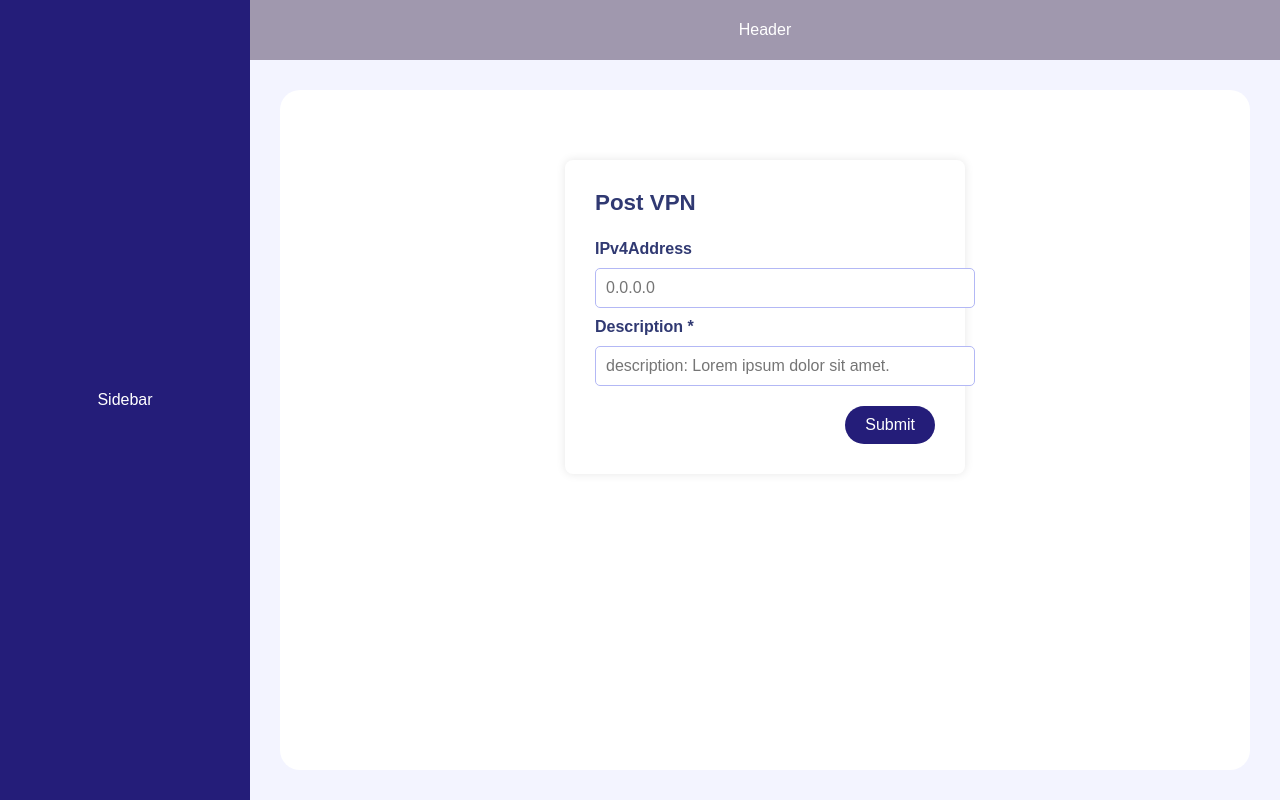
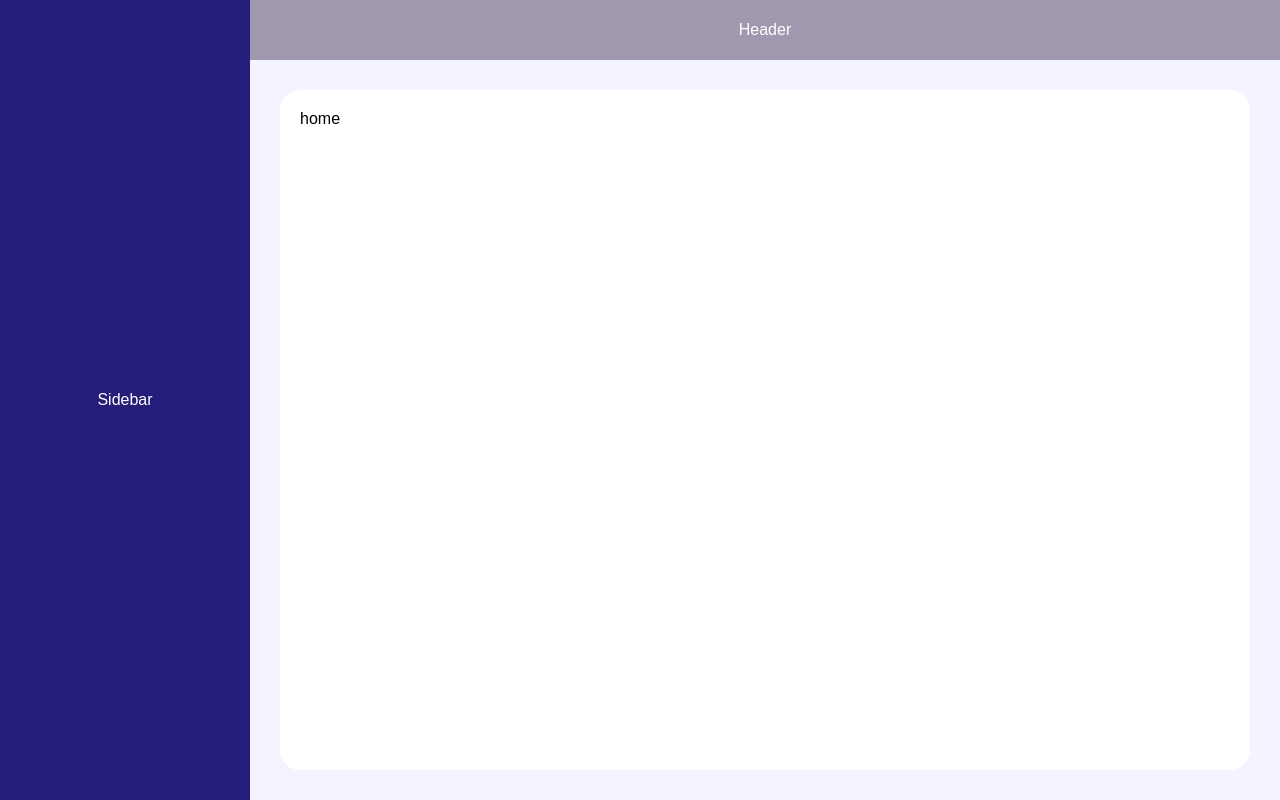
Before and after one commit to d3nis01/ip-a5-front, a React (Vite) app: page / in a window 1280 px wide. Built offline with nearby package versions, Linux system fonts and the light colour scheme.

Commit message:
Fixed Vpn Post styling

```diff
--- a/src/components/sidebar/styles.ts
+++ b/src/components/sidebar/styles.ts
@@ -13,4 +13,9 @@ export const SidebarContainer = styled.div`
   flex-direction: column;
   align-items: center;
   justify-content: center;
+
+  @media (max-width: 992px) {
+    display: none;
+    visibility: hidden;
+  }
 `;
--- a/src/layout/styles.ts
+++ b/src/layout/styles.ts
@@ -13,6 +13,10 @@ export const LayoutCenterContainer = styled.div`
   height: 100%;
   min-height: 100vh;
   width: calc(100vw - 250px);
+
+  @media (max-width: 992px) {
+    width: 100%;
+  }
 `;
 
 export const LayoutContentWrapper = styled.div`
--- a/src/modules/home/Home.tsx
+++ b/src/modules/home/Home.tsx
@@ -1,11 +1,9 @@
 import { HomeContainer, HomeInnerContainer } from './styles';
-//import PostSamba from '../post-samba/PostSamba';
-import PostVpn from '../post-vpn/PostVpn';
 
 const Home = (): JSX.Element => {
   return (
     <HomeContainer>
-      <HomeInnerContainer><PostVpn/></HomeInnerContainer>
+      <HomeInnerContainer>home</HomeInnerContainer>
     </HomeContainer>
   );
 };
--- a/src/modules/post-vpn/PostVpn.tsx
+++ b/src/modules/post-vpn/PostVpn.tsx
@@ -1,19 +1,22 @@
 import React, { useState } from 'react';
 import {
-  PostVpnContainer,
   PostVpnTitle,
-  Form,
-  Label,
-  Input,
-  SubmitButton,
-  ResponseSection,
-  ResponseItem,
+  VpnPostForm,
+  VpnPostLabel,
+  VpnPostInput,
+  VpnPostSubmitButton,
+  VpnPostResponseSection,
   ResponseLabel,
   ResponseValue,
-  ResponseContent,
-  ResponseBox,
   RequestResponseLabel,
   CopyButton,
+  VPNPostContainer,
+  VPNPostInnerContainer,
+  VpnPostInputWrapper,
+  VpnPostTextarea,
+  VpnPostResponseWrapper,
+  VpnPostResponseItemWrapper,
+  VpnPostResponseValueContainer,
 } from './styles';
 
 import { IResponseItem, createResponseItems } from './constants';
@@ -25,70 +28,64 @@ const copyToClipboard = async (text: string) => {
   }
   try {
     await navigator.clipboard.writeText(text);
-    alert('Text copied to clipboard');
   } catch (err) {
     console.error('Failed to copy text: ', err);
   }
 };
 
 const PostVpn = (): JSX.Element => {
-  const [iPv4Address, setIPv4Address] = useState('');
-  const [description, setDescription] = useState('');
-  //const [uuid, setUuid] = useState<string>('');
-  const [submitted, setSubmitted] = useState<boolean>(false);
+  const [iPv4Address, setIPv4Address] = useState<string>('');
+  const [description, setDescription] = useState<string>('');
+  const [isFormSubmitted, setIsFormSubmitted] = useState<boolean>(false);
   const [responseItems, setResponseItems] = useState<IResponseItem[]>([]);
 
   const handleSubmit = (event: React.FormEvent<HTMLFormElement>) => {
     event.preventDefault();
     const newResponseItems = createResponseItems('uuid', '200 Success');
     setResponseItems(newResponseItems);
-    setSubmitted(true);
+    setIsFormSubmitted(true);
   };
 
   return (
-    <PostVpnContainer>
-      <PostVpnTitle><b>Post VPN</b></PostVpnTitle>
-      <Form onSubmit={handleSubmit}>
-        <Label htmlFor="ipv4Address">IPv4Address</Label>
-      	<Input
-        type="text"
-        id="iPv4Address"
-        name="iPv4Address"
-        value={iPv4Address}
-        onChange={(e) => setIPv4Address(e.target.value)}
-        placeholder="0.0.0.0"
-        required />
-
-	    <Label htmlFor="description">Description *</Label>
-        <Input
-        type="text"
+    <VPNPostContainer>
+      <VPNPostInnerContainer>
+        <PostVpnTitle>Post VPN</PostVpnTitle>
+        <VpnPostForm onSubmit={handleSubmit}>
+          <VpnPostInputWrapper>
+            <VpnPostLabel htmlFor="ipv4Address">IPv4Address</VpnPostLabel>
+            <VpnPostInput type="text" id="iPv4Address" name="iPv4Address" value={iPv4Address} onChange={e => setIPv4Address(e.target.value)} placeholder="0.0.0.0" required />
+          </VpnPostInputWrapper>
+          <VpnPostInputWrapper>
+            <VpnPostLabel htmlFor="description">Description *</VpnPostLabel>
+            <VpnPostTextarea
               id="description"
               name="description"
               value={description}
-        onChange={(e) => setDescription(e.target.value)}
+              onChange={e => setDescription(e.target.value)}
               placeholder="description: Lorem ipsum dolor sit amet. "
-        required/>
-        <SubmitButton type="submit">Submit</SubmitButton>
-      </Form>
-      {submitted && (
-        <ResponseSection>
+              required
+            />
+          </VpnPostInputWrapper>
+          <VpnPostSubmitButton type="submit">Submit</VpnPostSubmitButton>
+        </VpnPostForm>
+        {isFormSubmitted && (
+          <VpnPostResponseSection>
             <RequestResponseLabel>Request response</RequestResponseLabel>
+            <VpnPostResponseWrapper>
               {responseItems.map((item, index) => (
-            <React.Fragment key={index}>
+                <VpnPostResponseItemWrapper>
                   <ResponseLabel>{item.title}</ResponseLabel>
-              <ResponseItem key={index}>
-                <ResponseBox>
-                  <ResponseContent>
+                  <VpnPostResponseValueContainer>
                     <ResponseValue>{item.value}</ResponseValue>
                     <CopyButton onClick={() => copyToClipboard(item.value)}>Copy</CopyButton>
-                  </ResponseContent>
-                </ResponseBox>
-              </ResponseItem>
-            </React.Fragment>
+                  </VpnPostResponseValueContainer>
+                </VpnPostResponseItemWrapper>
               ))}
-        </ResponseSection>
+            </VpnPostResponseWrapper>
+          </VpnPostResponseSection>
         )}
-    </PostVpnContainer>
+      </VPNPostInnerContainer>
+    </VPNPostContainer>
   );
 };
 
--- a/src/modules/post-vpn/styles.ts
+++ b/src/modules/post-vpn/styles.ts
@@ -1,164 +1,119 @@
 import { styled } from 'styled-components';
 
-export const PostVpnContainer = styled.div`
-  font-family: 'Arial ', sans-serif; //sau.. ${props => props.theme.fonts.poppins}
+export const VPNPostContainer = styled.div`
+  width: 100%;
+  background-color: ${props => props.theme.colors.backgroundGray};
+  display: flex;
+  align-items: center;
+  justify-content: center;
+  padding: 30px;
+
+  @media (max-width: 550px) {
+    padding: 20px;
+  }
+  @media (max-width: 380px) {
+    padding: 15px;
+  }
+`;
+
+export const VPNPostInnerContainer = styled.div`
   background-color: ${props => props.theme.colors.white};
-  max-width: 400px;
-  margin: 50px auto;
-  padding: 30px;
-  border-radius: 8px;
-  box-shadow: 0px 0px 10px rgba(0, 0, 0, 0.1);
+  width: 100%;
+  height: 100%;
+  border-radius: 20px;
+  padding: 40px;
+  display: flex;
+  flex-direction: column;
+  gap: 24px;
 
-  @media (max-width: 1024px) {
-    max-width: 80%;
-    padding: 25px;
-    margin: 40px auto;
+  @media (max-width: 550px) {
+    padding: 20px;
   }
-
-  @media (max-width: 768px) {
-    max-width: 95%;
-    padding: 20px;
-    margin: 30px auto;
+  @media (max-width: 380px) {
+    padding: 20px 10px;
   }
 `;
 
 export const PostVpnTitle = styled.h1`
-  font-size: 1.4rem;
+  font-size: ${props => props.theme.fontSize.gig};
   color: ${props => props.theme.colors.textPrimary};
   text-align: left;
-  margin-bottom: 1.5rem;
+  font-weight: ${props => props.theme.fontWeights.bold};
 
-  @media (max-width: 1024px) {
-    font-size: 1.3rem;
-  }
-
-  @media (max-width: 768px) {
-    font-size: 1.2rem;
-    margin-bottom: 1rem;
+  @media (max-width: 550px) {
+    font-size: 32px;
   }
 `;
 
-export const Form = styled.form`
+export const VpnPostForm = styled.form`
   display: flex;
   flex-direction: column;
-  gap: 10px;
+  gap: 22px;
+  max-width: 500px;
+  width: 100%;
+  padding-left: 12px;
 `;
-
-export const Label = styled.label`
-  font-size: 1rem;
+export const VpnPostLabel = styled.label`
+  font-size: 18px;
   color: ${props => props.theme.colors.textPrimary};
   text-align: left;
   font-weight: ${props => props.theme.fontWeights.bold};
 `;
 
-export const Input = styled.input`
+export const VpnPostInput = styled.input`
   padding: 10px;
-  border: 1.5px solid #b3b8f5;
+  border: 2px solid ${props => props.theme.colors.primaryPurple};
   border-radius: 5px;
-  font-size: 1rem;
-  width: 380px;
-
-  @media (max-width: 1024px) {
-    padding: 9px;
-    width: 47vw;
-  }
-
-  @media (max-width: 890px) {
-    padding: 8px;
-    width: 40vw;
-  }
-
-  @media (max-width: 515px) {
-    padding: 8px;
-    width: 25vw;
-  }
-
+  font-size: 16px;
+  width: 100%;
 `;
 
-export const SubmitButton = styled.button`
+export const VpnPostSubmitButton = styled.button`
   padding: 10px 20px;
   background-color: ${props => props.theme.colors.primaryPurple};
   color: ${props => props.theme.colors.white};
   border: none;
+  font-weight: ${props => props.theme.fontWeights.bold};
   border-radius: 25px;
   cursor: pointer;
-  font-size: 1rem;
-  transition: background-color 0.3s ease;
+  font-size: 16px;
   align-self: flex-end;
-  margin-top: 10px;
-
-  @media (max-width: 1024px) {
-    padding: 9px 18px;
-    font-size: 0.95rem;
-  }
-
-  @media (max-width: 768px) {
-    padding: 8px 16px;
-    font-size: 0.9rem;
-  }
 `;
 
-export const ResponseSection = styled.section`
-  margin-top: 20px;
+export const VpnPostResponseSection = styled.section`
+  display: flex;
+  flex-direction: column;
+  gap: 20px;
+  max-width: 400px;
+  width: 100%;
 `;
 
-export const ResponseItem = styled.div`
+export const VpnPostResponseItem = styled.div`
   display: flex;
   align-items: center;
   justify-content: flex-start;
-  margin-bottom: 1rem;
 `;
 
-export const ResponseLabel = styled.span`
+export const ResponseLabel = styled.div`
   font-weight: ${props => props.theme.fontWeights.bold};
-  display: block;
-  margin-bottom: 0.5rem;
-  margin-left: 10px;
   color: ${props => props.theme.colors.textPrimary};
+  font-size: 18px;
 `;
 
-export const ResponseValue = styled.span`
-  color: #264653;
-  padding-left: 10px;
-  flex-grow: 1;
-  font-size: 14px;
-`;
-
-export const ResponseContent = styled.div`
-  display: flex;
-  justify-content: space-between;
-  align-items: center;
-  width: 100%;
-`;
-
-export const ResponseBox = styled.div`
-  border: 1.5px solid #b3b8f5;
-  border-radius: 30px;
-  padding: 5px 10px;
-  box-sizing: border-box;
-  flex-grow: 0;
-  flex-shrink: 0;
-  flex-basis: 370px;
-  margin-right: 10px;
-
-  @media (max-width: 1024px) {
-    flex-basis: 90%;
-    margin-right: 5px;
-  }
-
-  @media (max-width: 768px) {
-    flex-basis: 100%;
-    margin-right: 0;
-    padding: 10px;
-  }
+export const ResponseValue = styled.div`
+  color: ${props => props.theme.colors.textPrimary};
+  font-size: 16px;
 `;
 
 export const RequestResponseLabel = styled.h2`
-  font-size: 1.2rem;
+  font-size: 28px;
   color: ${props => props.theme.colors.textPrimary};
+  font-weight: ${props => props.theme.fontWeights.bold};
   text-align: left;
-  margin-top: 10px;
-  margin-bottom: 15px;
+
+  @media (max-width: 550px) {
+    font-size: 22px;
+  }
 `;
 
 export const CopyButton = styled.button`
@@ -166,19 +121,47 @@ export const CopyButton = styled.button`
   color: white;
   border: none;
   border-radius: 15px;
-  padding: 6px 10px;
+  font-weight: ${props => props.theme.fontWeights.bold};
+  padding: 6px 15px;
   cursor: pointer;
   transition: background-color 0.3s ease;
-  font-size: 0.8rem;
-  margin-left: 0;
+  font-size: 14px;
+`;
 
-  @media (max-width: 1024px) {
-    padding: 5px 9px;
-    font-size: 0.75rem;
-  }
+export const VpnPostInputWrapper = styled.div`
+  display: flex;
+  flex-direction: column;
+  gap: 6px;
+`;
 
-  @media (max-width: 768px) {
-    padding: 4px 8px;
-    font-size: 0.7rem;
-  }
+export const VpnPostTextarea = styled.textarea`
+  padding: 10px;
+  border: 2px solid ${props => props.theme.colors.primaryPurple};
+  border-radius: 5px;
+  font-size: 16px;
+  width: 100%;
+  resize: none;
+  min-height: 100px;
 `;
+
+export const VpnPostResponseWrapper = styled.div`
+  display: flex;
+  flex-direction: column;
+  gap: 12px;
+  padding-left: 12px;
+`;
+
+export const VpnPostResponseItemWrapper = styled.div`
+  display: flex;
+  flex-direction: column;
+  gap: 6px;
+`;
+
+export const VpnPostResponseValueContainer = styled.div`
+  display: flex;
+  justify-content: space-between;
+  padding: 5px 5px 5px 10px;
+  border-radius: 25px;
+  border: 2px solid ${props => props.theme.colors.primaryPurple};
+  align-items: center;
+`;
--- a/src/router/AppRouter.tsx
+++ b/src/router/AppRouter.tsx
@@ -1,6 +1,9 @@
 import { BrowserRouter, Route, Routes } from 'react-router-dom';
 import Layout from '../layout/Layout';
 import Home from '../modules/home/Home';
+import { ROUTE__SAMBA_POST, ROUTE__VPN_POST } from './constants';
+import PostSamba from '../modules/post-samba/PostSamba';
+import PostVpn from '../modules/post-vpn/PostVpn';
 
 const AppRouter = (): JSX.Element => {
   return (
@@ -8,6 +11,8 @@ const AppRouter = (): JSX.Element => {
       <Routes>
         <Route element={<Layout />}>
           <Route index element={<Home />} />
+          <Route path={ROUTE__SAMBA_POST} element={<PostSamba />} />
+          <Route path={ROUTE__VPN_POST} element={<PostVpn />} />
         </Route>
       </Routes>
     </BrowserRouter>
```
Lines whose indentation alone changed are shown as unchanged.
